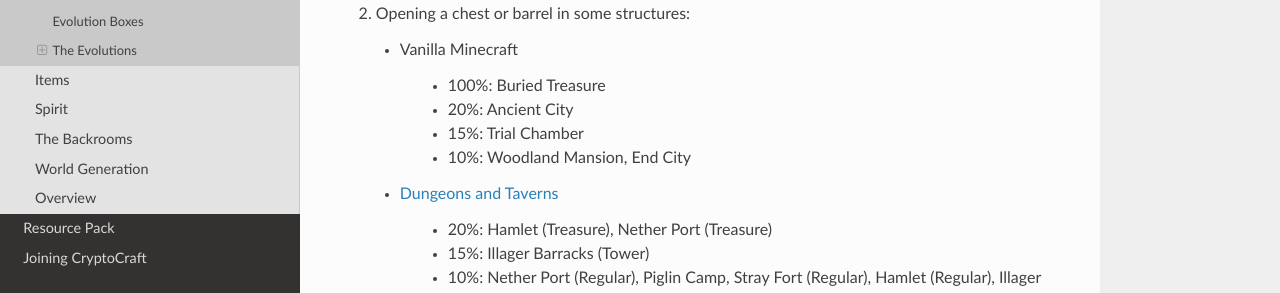
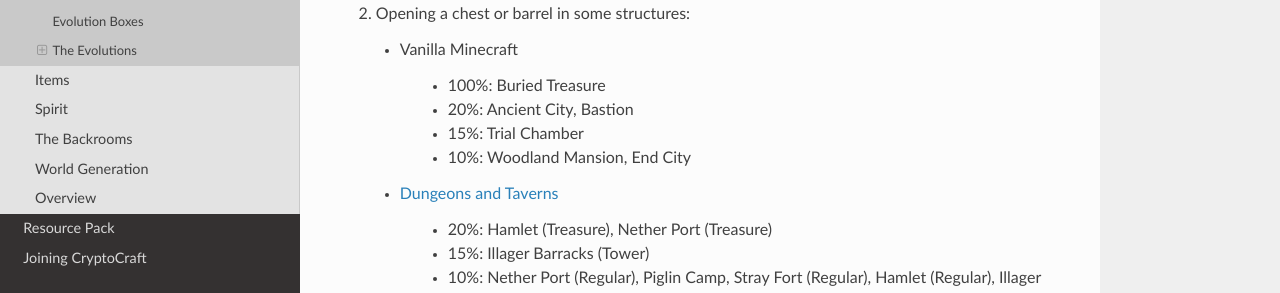
Before and after one commit to Shwabbaa/cryptopack-docs, a Sphinx documentation site: the page built from docs/source/features/evolutions.rst, in a window 1280 px wide and 900 px high, scrolled down 668 px. Shown: the part 158-451 px from the top of the window. Built offline with Sphinx 7.4.7 and the Read the Docs theme 3.1.0, drawn with Linux system fonts in a browser that asks for light colours; pages that are not in the unit, such as notebooks, are missing from menus.

Commit message:
Update loot distribution for Ancient City and Bastion

```diff
--- a/docs/source/features/evolutions.rst
+++ b/docs/source/features/evolutions.rst
@@ -39,7 +39,7 @@
 
       * 100%: Buried Treasure
 
-      * 20%: Ancient City
+      * 20%: Ancient City, Bastion
 
       * 15%: Trial Chamber
 
```
